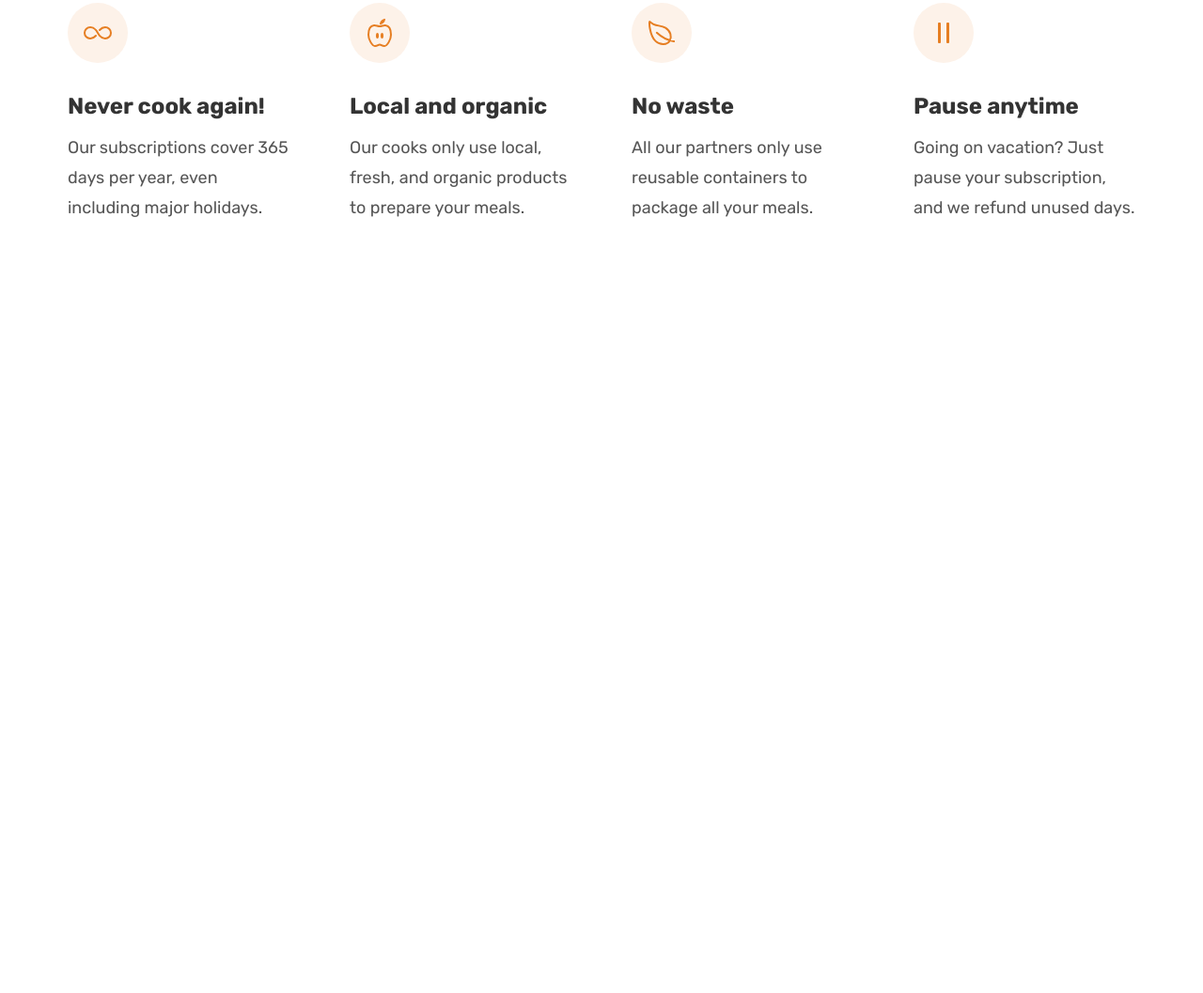
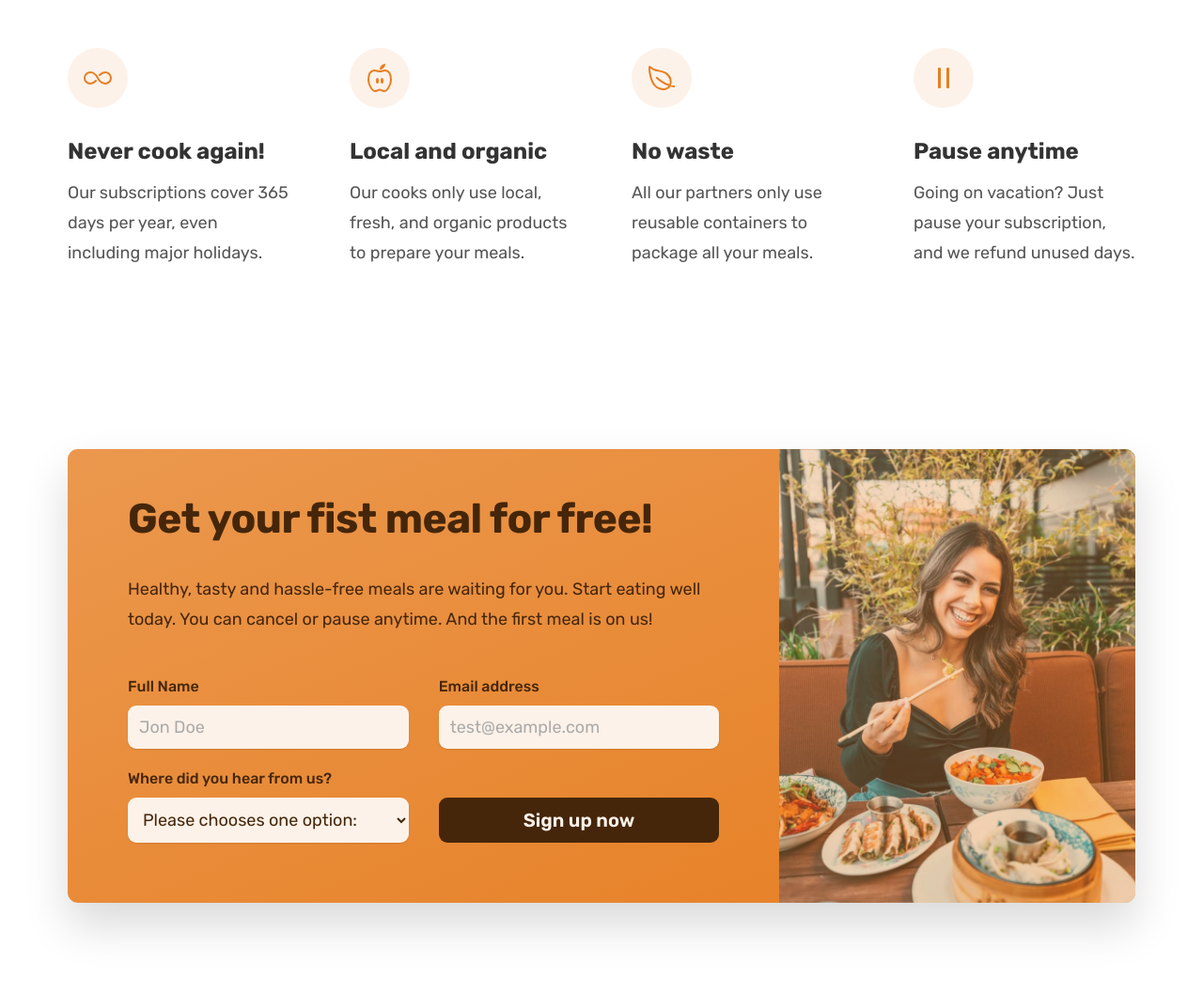
Before and after one commit to Mostofareza3/Omnifood-html-css, a plain HTML site: page index.html in a window 1280 px wide. Shown: the part 5628-6685 px from the top of the page at 94% size. Before the commit the page ends 5962 px from the top, so only its background shows below. Drawn offline with nearby package versions, Linux system fonts and the light colour scheme; files whose address does not match are found by name.

Commit message:
cta section done

```diff
--- a/css/general.css
+++ b/css/general.css
@@ -1,54 +1,61 @@
 /*
---- 01 Typography system
-  FONT SIZE SYSTEM (px)
-  10 / 12 / 14 / 16 / 18 / 20 / 24 / 30 / 36 / 44 / 52 / 62 / 74 / 86 / 98
+--- 01 TYPOGRAPHY SYSTEM
 
---Font weight:
-    default:400
-    Medium:500
-    semi-bold:600
-    bold:700
---Line height:
-    Default:1;
-    small: 1.05,
-    medium: 1.2
-    paragraph default:  1.6
+- Font sizes (px)
+10 / 12 / 14 / 16 / 18 / 20 / 24 / 30 / 36 / 44 / 52 / 62 / 74 / 86 / 98
 
---Letter spacing
-    -0.5px
-    0.75px
+- Font weights
+Default: 400
+Medium: 500
+Semi-bold: 600
+Bold: 700
 
---- 02 COLORs
+- Line heights
+Default: 1
+Small: 1.05
+Medium: 1.2
+Paragraph default: 1.6
 
-    -Primary: #e67e22;
+- Letter spacing
+-0.5px
+0.75px
 
-    -Tints:
-    #fdf2e9
-    #fae5d3
+--- 02 COLORS
 
-    -Shades: #cf711f;
+- Primary: #e67e22
+- Tints:
+#fdf2e9
+#fae5d3
+#eb984e
 
-    -Accents:
+- Shades:
+#cf711f
+#45260a
 
-    -Grays:
-      #555;
-      #333;
-      #888;
+- Accents:
+- Greys
 
+#888
+#767676 (lightest grey allowed on #fff)
+#6f6f6f (lightest grey allowed on #fdf2e9)
+#555
+#333
 
--- 05 Shadows
+--- 05 SHADOWS
 
--- 06 Border Radius
-    default: 9px;
-    medium: 11px
+0 2.4rem 4.8rem rgba(0, 0, 0, 0.075);
 
--- 07 Whitespace
+--- 06 BORDER-RADIUS
 
+Default: 9px
+Medium: 11px
 
-SPACING SYSTEM (px)
+--- 07 WHITESPACE
+
+- Spacing system (px)
 2 / 4 / 8 / 12 / 16 / 24 / 32 / 48 / 64 / 80 / 96 / 128
+*/
 
-*/
 * {
   padding: 0;
   margin: 0;
@@ -56,6 +63,9 @@ SPACING SYSTEM (px)
 }
 
 html {
+  /* font-size: 10px; */
+  /* 10px / 16px = 0.625 = 62.5% */
+  /* Percentage of user's browser font-size setting */
   font-size: 62.5%;
 }
 
@@ -66,26 +76,116 @@ body {
   color: #555;
 }
 
-/* ------------------------ */
-/* General */
-/* ------------------------ */
+/**************************/
+/* GENRAL REUSABLE COMPONENTS */
+/**************************/
+
+.container {
+  /* 1140px */
+  max-width: 120rem;
+  padding: 0 3.2rem;
+  margin: 0 auto;
+}
+
+.grid {
+  display: grid;
+  column-gap: 6.4rem;
+  row-gap: 9.6rem;
+
+  /* margin-bottom: 9.6rem; */
+}
+
+/* .grid:last-child {
+    margin-bottom: 0;
+  } */
+
+.grid:not(:last-child) {
+  margin-bottom: 9.6rem;
+}
+
+.grid--2-cols {
+  grid-template-columns: repeat(2, 1fr);
+}
+
+.grid--3-cols {
+  grid-template-columns: repeat(3, 1fr);
+}
+
+.grid--4-cols {
+  grid-template-columns: repeat(4, 1fr);
+}
+
+.grid--5-cols {
+  grid-template-columns: repeat(5, 1fr);
+}
+
+.grid--center-v {
+  align-items: center;
+}
+
+.heading-primary,
+.heading-secondary,
+.heading-tertiary {
+  font-weight: 700;
+  color: #333;
+  /* color: #45260a; */
+  /* color: #343a40; */
+  letter-spacing: -0.5px;
+}
+
+.heading-primary {
+  font-size: 5.2rem;
+  line-height: 1.05;
+  margin-bottom: 3.2rem;
+}
+
+.heading-secondary {
+  font-size: 4.4rem;
+  line-height: 1.2;
+  margin-bottom: 9.6rem;
+}
+
+.heading-tertiary {
+  font-size: 3rem;
+  line-height: 1.2;
+  margin-bottom: 3.2rem;
+}
+
+.subheading {
+  display: block;
+  font-size: 1.6rem;
+  font-weight: 500;
+  color: #cf711f;
+  text-transform: uppercase;
+  margin-bottom: 1.6rem;
+  letter-spacing: 0.75px;
+}
+
+.btn,
 .btn:link,
 .btn:visited {
-  background-color: #e67e22;
-  color: #fff;
+  display: inline-block;
+
+  text-decoration: none;
   font-size: 2rem;
   font-weight: 600;
   padding: 1.6rem 3.2rem;
-  text-decoration: none;
-  display: inline-block;
   border-radius: 9px;
 
+  /* Only necessary for .btn */
+  border: none;
+  cursor: pointer;
+  font-family: inherit;
+
+  /* Put transition on original "state" */
+  /* transition: background-color 0.3s; */
   transition: all 0.3s;
 }
 
 .btn--full:link,
 .btn--full:visited {
   background-color: #e67e22;
+  color: #fff;
 }
 
 .btn--full:hover,
@@ -104,22 +204,35 @@ body {
   background-color: #fdf2e9;
 
   /* border: 3px solid #fff; */
+
   /* Trick to add border inside */
   box-shadow: inset 0 0 0 3px #fff;
 }
 
+.btn--form {
+  background-color: #45260a;
+  color: #fdf2e9;
+  align-self: end;
+  padding: 1.2rem;
+}
+
+.btn--form:hover {
+  background-color: #fff;
+  color: #555;
+}
+
 .link:link,
 .link:visited {
+  display: inline-block;
   color: #e67e22;
   text-decoration: none;
   border-bottom: 1px solid currentColor;
-  display: inline-block;
   padding-bottom: 2px;
   transition: all 0.3s;
 }
 
 .link:hover,
-.link:visited {
+.link:active {
   color: #cf711f;
   border-bottom: 1px solid transparent;
 }
@@ -144,83 +257,16 @@ body {
   color: #e67e22;
 }
 
+*:focus {
+  outline: none;
+  /* outline: 4px dotted #e67e22; */
+  /* outline-offset: 8px; */
+  box-shadow: 0 0 0 0.8rem rgba(230, 125, 34, 0.5);
+}
+
+/* HELPER/SETTINGS CLASSES */
 .margin-right-sm {
   margin-right: 1.6rem !important;
-}
-
-.margin--bottom-md {
-  margin-bottom: 4.8rem !important;
-}
-
-.grid {
-  display: grid;
-  column-gap: 6.4rem;
-  row-gap: 9.6rem;
-
-  /* margin-bottom: 9.6rem !important; */
-}
-
-/* .grid:last-child {
-  margin-bottom: 0 !important;
-} */
-
-.grid:not(:last-child) {
-  margin-bottom: 9.6rem;
-}
-
-.container {
-  max-width: 120rem;
-  margin: 0 auto;
-  padding: 0 3.2rem;
-}
-
-.grid--2-cols {
-  grid-template-columns: repeat(2, 1fr);
-}
-.grid--3-cols {
-  grid-template-columns: repeat(3, 1fr);
-}
-.grid--4-cols {
-  grid-template-columns: repeat(4, 1fr);
-}
-
-.grid--center-v {
-  align-items: center;
-}
-
-.heading-primary,
-.heading-secondary,
-.heading-tertiary {
-  font-weight: 700;
-  letter-spacing: -0.5px;
-  color: #333;
-}
-
-.heading-primary {
-  font-size: 5.2rem;
-  line-height: 1.05;
-  margin-bottom: 3.2rem;
-}
-.heading-secondary {
-  font-size: 4.4rem;
-  line-height: 1.2;
-  margin-bottom: 9.6rem;
-}
-
-.heading-tertiary {
-  font-size: 3rem;
-  line-height: 1.2;
-  margin-bottom: 3.2rem;
-}
-
-.subheading {
-  display: block;
-  font-size: 1.6rem;
-  font-weight: 500;
-  color: #cf711f;
-  text-transform: uppercase;
-  margin-bottom: 1.6rem;
-  letter-spacing: 0.75px;
 }
 
 .margin-bottom-md {
--- a/css/style.css
+++ b/css/style.css
@@ -451,3 +451,87 @@
   font-size: 1.8rem;
   line-height: 1.8;
 }
+
+/**************************/
+/* cta SECTION */
+/**************************/
+
+.section-cta {
+  padding: 9.6rem 0;
+}
+
+.cta {
+  display: grid;
+  grid-template-columns: 2fr 1fr;
+  /* background-color: #e67e22; */
+  box-shadow: 0 2.4rem 4.8rem rgba(0, 0, 0, 0.15);
+  border-radius: 11px;
+
+  background-image: linear-gradient(to right bottom, #eb984e, #e67e22);
+
+  overflow: hidden;
+}
+
+.cta-text-box {
+  padding: 4.8rem 6.4rem 6.4rem 6.4rem;
+  color: #45260a;
+}
+
+.cta .heading-secondary {
+  color: #45260a;
+  /* color: inherit; */
+  margin-bottom: 3.2rem;
+}
+.cta-text {
+  font-size: 1.8rem;
+  line-height: 1.8;
+  margin-bottom: 4.8rem;
+}
+
+.cta-img-box {
+  background-image: linear-gradient(
+      to right bottom,
+      rgba(235, 151, 78, 0.35),
+      rgba(230, 125, 34, 0.35)
+    ),
+    url("../img/eating.jpg");
+  background-size: cover;
+  background-position: center;
+}
+
+.cta-form {
+  display: grid;
+  grid-template-columns: 1fr 1fr;
+  column-gap: 3.2rem;
+  row-gap: 2.4rem;
+}
+
+.cta-form label {
+  display: block;
+  font-size: 1.6rem;
+  font-weight: 500;
+  margin-bottom: 1.2rem;
+}
+.cta-form input,
+.cta-form select {
+  width: 100%;
+  padding: 1.2rem;
+  font-size: 1.8rem;
+  font-family: inherit;
+  border: none;
+  color: inherit;
+  background-color: #fdf2e9;
+  border-radius: 9px;
+  box-shadow: 0 1px 2px rgba(0, 0, 0, 0.109);
+}
+.cta-form input::placeholder {
+  color: #aaa;
+}
+.cta *:focus {
+  outline: none;
+  box-shadow: 0 0 0 0.8rem rgba(253, 242, 233, 0.5);
+}
+
+/**************************/
+/* FOOTER */
+/**************************/
--- a/index.html
+++ b/index.html
@@ -538,6 +538,55 @@
           </div>
         </div>
       </section>
+
+      <section class="section-cta">
+        <div class="container">
+          <div class="cta">
+            <div class="cta-text-box">
+              <h2 class="heading-secondary">Get your fist meal for free!</h2>
+              <p class="cta-text">
+                Healthy, tasty and hassle-free meals are waiting for you. Start
+                eating well today. You can cancel or pause anytime. And the
+                first meal is on us!
+              </p>
+
+              <form action="#" class="cta-form">
+                <div>
+                  <label for="full-name">Full Name</label>
+                  <input id="full-name" type="text" placeholder="Jon Doe" />
+                </div>
+
+                <div>
+                  <label for="email">Email address</label>
+                  <input
+                    id="email"
+                    type="email"
+                    placeholder="test@example.com"
+                  />
+                </div>
+
+                <div>
+                  <label for="select-where">Where did you hear from us?</label>
+                  <select required name="" id="select-where">
+                    <option value="">Please chooses one option:</option>
+                    <option value="friends">Friends and family</option>
+                    <option value="youtube">YouTube video</option>
+                    <option value="facebook">Facebook ad</option>
+                    <option value="others">Others</option>
+                  </select>
+                </div>
+
+                <button class="btn btn--form">Sign up now</button>
+              </form>
+            </div>
+            <div
+              class="cta-img-box"
+              role="img"
+              aria-label="woman enjoying food"
+            ></div>
+          </div>
+        </div>
+      </section>
     </main>
   </body>
 </html>
```
